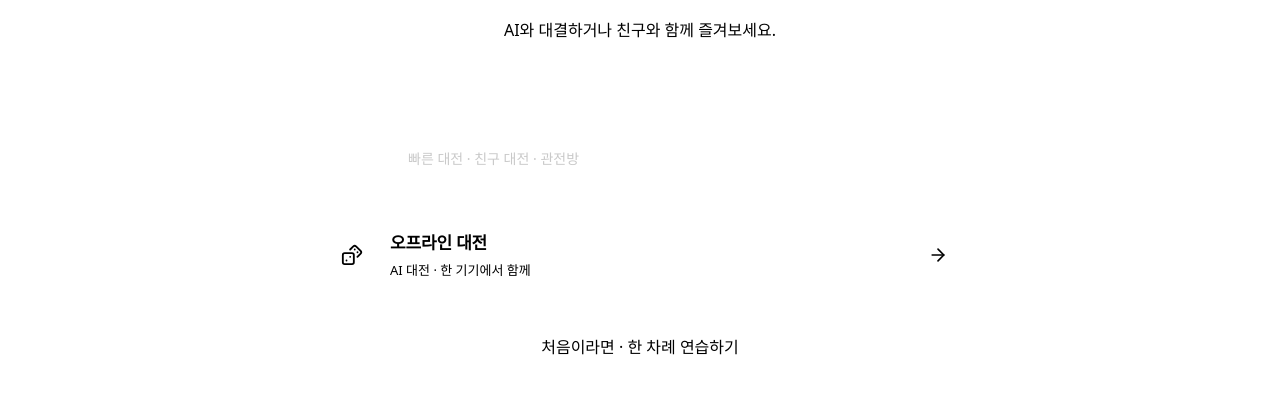
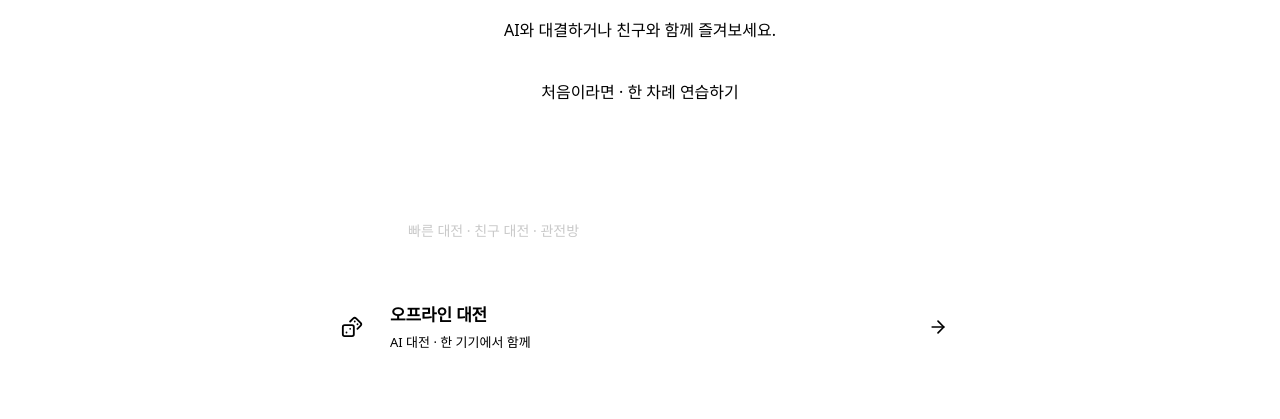
Before and after one commit to oyueo-mm/YachtLab, a React (Vite) app: page / in a window 1280 px wide. Shown: the part 204-623 px from the top of the page. Built offline with nearby package versions, Linux system fonts and the light colour scheme; no server answers.

Commit message:
fix(onboarding): surface practice before the game modes

```diff
--- a/src/shell/Lobby.tsx
+++ b/src/shell/Lobby.tsx
@@ -22,6 +22,9 @@ export function Lobby({ navigate }: { navigate: Go }) {
         <h1 id="lobby-title">요트다이스를 플레이해보세요</h1>
         <p>AI와 대결하거나 친구와 함께 즐겨보세요.</p>
       </div>
+      <button type="button" className="secondary lobby-tutorial" onClick={() => navigate("tutorial")}>
+        {tutorialSeen() ? "튜토리얼 다시 보기" : "처음이라면 · 한 차례 연습하기"}
+      </button>
       <div className="lobby-modes">
         <button type="button" className="mode-card mode-online mode-primary mode-main" onClick={() => navigate("online")}>
           <span className="mode-icon" aria-hidden="true">
@@ -46,9 +49,6 @@ export function Lobby({ navigate }: { navigate: Go }) {
           <ArrowRight className="mode-arrow" size={20} aria-hidden="true" />
         </button>
       </div>
-      <button type="button" className="secondary lobby-tutorial" onClick={() => navigate("tutorial")}>
-        {tutorialSeen() ? "튜토리얼 다시 보기" : "처음이라면 · 한 차례 연습하기"}
-      </button>
       <nav className="lobby-menu" aria-label="내 메뉴">
         {(
           [
```
